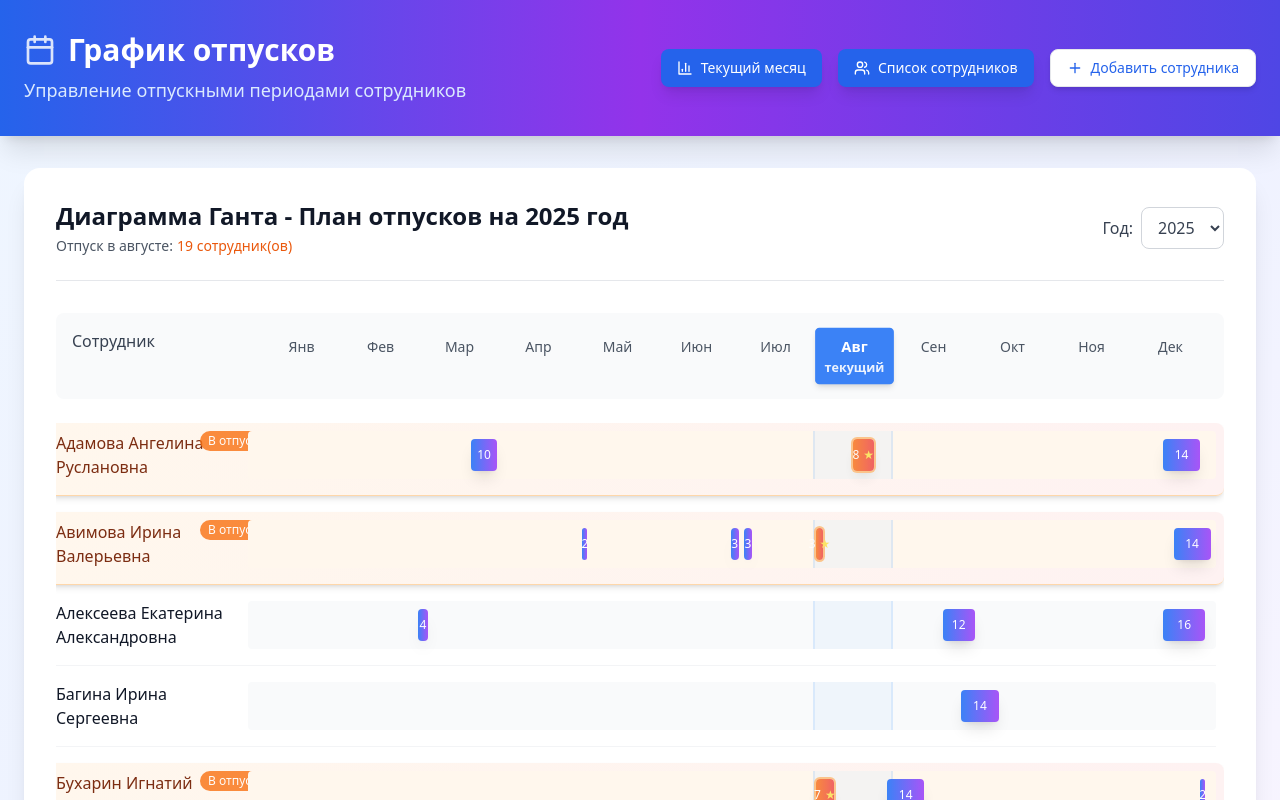
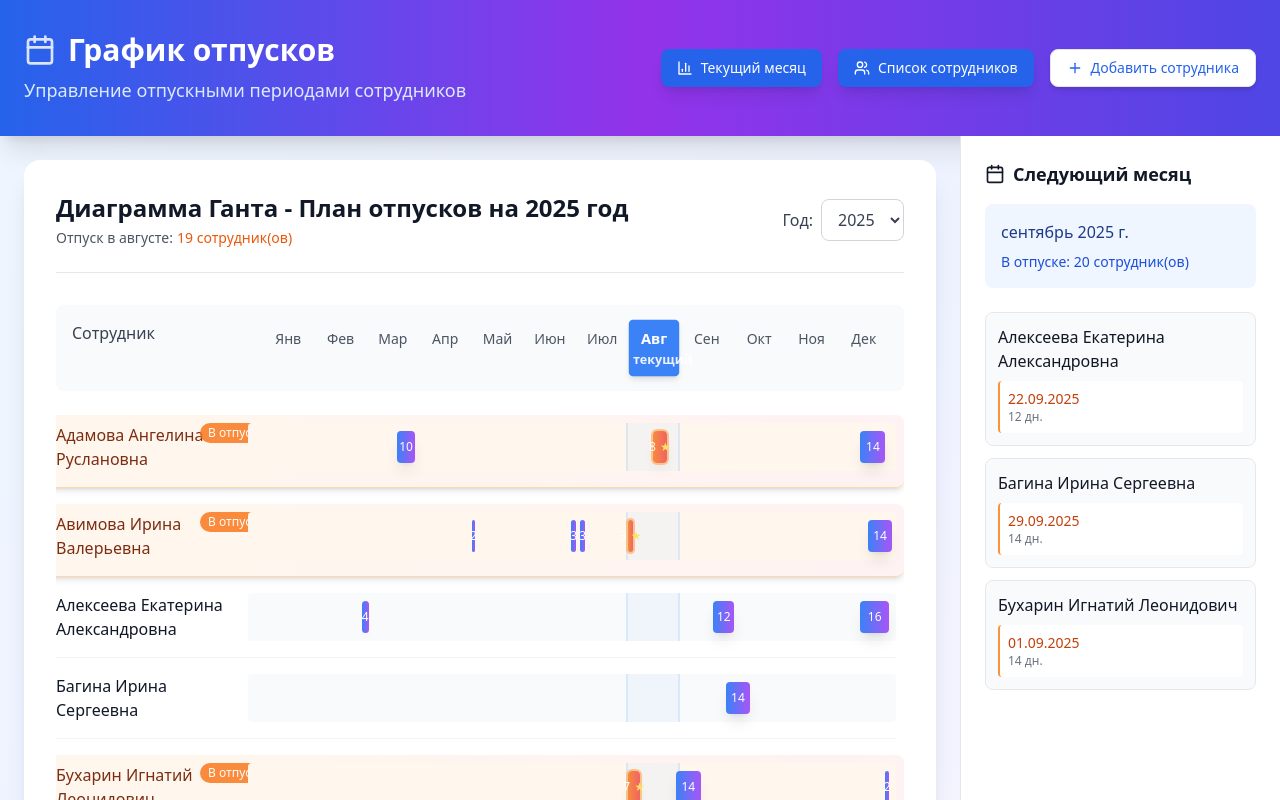
Before and after one commit to Kirill-Romanov-IT/Employee-vacation-schedule, a React (Vite) app: page / in a window 1280 px wide. Shown: the top 800 px of the page. Built offline with nearby package versions, Linux system fonts and the light colour scheme.

Commit message:
Add next month vacation overview: Implemented a new feature to display employees' vacations for the upcoming month, including a dedicated UI panel that shows the number of employees on leave and details of their vacations. Enhanced vacation filtering logic to accurately reflect next month's data.

```diff
--- a/src/App.tsx
+++ b/src/App.tsx
@@ -231,6 +231,24 @@ function App() {
     });
   };
 
+  const getNextMonthVacations = () => {
+    const currentDate = new Date();
+    const nextMonth = (currentDate.getMonth() + 1) % 12;
+    const nextYear = nextMonth === 0 ? currentDate.getFullYear() + 1 : currentDate.getFullYear();
+
+    return employees.filter(employee => {
+      return employee.vacations.some(vacation => {
+        const startDate = new Date(vacation.start);
+        const endDate = new Date(startDate);
+        endDate.setDate(startDate.getDate() + vacation.days);
+
+        return (startDate.getMonth() === nextMonth && startDate.getFullYear() === nextYear) ||
+               (endDate.getMonth() === nextMonth && endDate.getFullYear() === nextYear) ||
+               (startDate <= new Date(nextYear, nextMonth, 1) && endDate >= new Date(nextYear, nextMonth + 1, 0));
+      });
+    });
+  };
+
   const generateMonths = () => {
     const months = [
       'Янв', 'Фев', 'Мар', 'Апр', 'Май', 'Июн',
@@ -389,8 +407,10 @@ function App() {
       </header>
 
       {/* Main Content */}
-      <main className="container mx-auto px-6 py-8">
-        <div className="bg-white rounded-2xl shadow-xl p-8">
+      <main className="flex min-h-screen">
+        {/* Left Panel - Gantt Chart */}
+        <div className="flex-1 p-6">
+          <div className="bg-white rounded-2xl shadow-xl p-8">
           <div className="flex items-center justify-between mb-8 pb-6 border-b">
                           <div>
                 <h2 className="text-2xl font-semibold text-gray-900 mb-1">
@@ -513,6 +533,66 @@ function App() {
                 <Calendar size={48} className="mx-auto mb-4 text-gray-300" />
                 <p className="text-lg">Нет добавленных сотрудников</p>
                 <p className="text-sm">Добавьте сотрудника, чтобы начать планирование отпусков</p>
+              </div>
+            )}
+          </div>
+        </div>
+        </div>
+
+        {/* Right Panel - Next Month Info */}
+        <div className="w-80 bg-white border-l border-gray-200 p-6">
+          <div className="sticky top-6">
+            <h3 className="text-lg font-semibold text-gray-900 mb-4 flex items-center gap-2">
+              <Calendar size={20} />
+              Следующий месяц
+            </h3>
+
+            <div className="bg-blue-50 rounded-lg p-4 mb-6">
+              <h4 className="font-medium text-blue-900 mb-2">
+                {new Date(new Date().getFullYear(), new Date().getMonth() + 1, 1).toLocaleDateString('ru-RU', { month: 'long', year: 'numeric' })}
+              </h4>
+              <p className="text-sm text-blue-700">
+                В отпуске: <span className="font-medium">{getNextMonthVacations().length} сотрудник(ов)</span>
+              </p>
+            </div>
+
+            {getNextMonthVacations().length > 0 ? (
+              <div className="space-y-3 max-h-96 overflow-y-auto">
+                {getNextMonthVacations().map((employee) => (
+                  <div key={employee.id} className="p-3 bg-gray-50 rounded-lg border">
+                    <div className="font-medium text-gray-900 mb-2">{employee.name}</div>
+                    <div className="space-y-1">
+                      {employee.vacations
+                        .filter(vacation => {
+                          const currentDate = new Date();
+                          const nextMonth = (currentDate.getMonth() + 1) % 12;
+                          const nextYear = nextMonth === 0 ? currentDate.getFullYear() + 1 : currentDate.getFullYear();
+                          const startDate = new Date(vacation.start);
+                          const endDate = new Date(startDate);
+                          endDate.setDate(startDate.getDate() + vacation.days);
+
+                          return (startDate.getMonth() === nextMonth && startDate.getFullYear() === nextYear) ||
+                                 (endDate.getMonth() === nextMonth && endDate.getFullYear() === nextYear) ||
+                                 (startDate <= new Date(nextYear, nextMonth, 1) && endDate >= new Date(nextYear, nextMonth + 1, 0));
+                        })
+                        .map((vacation, index) => (
+                          <div key={index} className="text-sm text-gray-600 bg-white p-2 rounded border-l-2 border-orange-400">
+                            <div className="font-medium text-orange-700">
+                              {new Date(vacation.start).toLocaleDateString('ru-RU')}
+                            </div>
+                            <div className="text-xs text-gray-500">
+                              {vacation.days} дн.
+                            </div>
+                          </div>
+                        ))}
+                    </div>
+                  </div>
+                ))}
+              </div>
+            ) : (
+              <div className="text-center py-8 text-gray-500">
+                <Calendar size={48} className="mx-auto mb-4 text-gray-300" />
+                <p className="text-sm">В следующем месяце отпусков нет</p>
               </div>
             )}
           </div>
```
